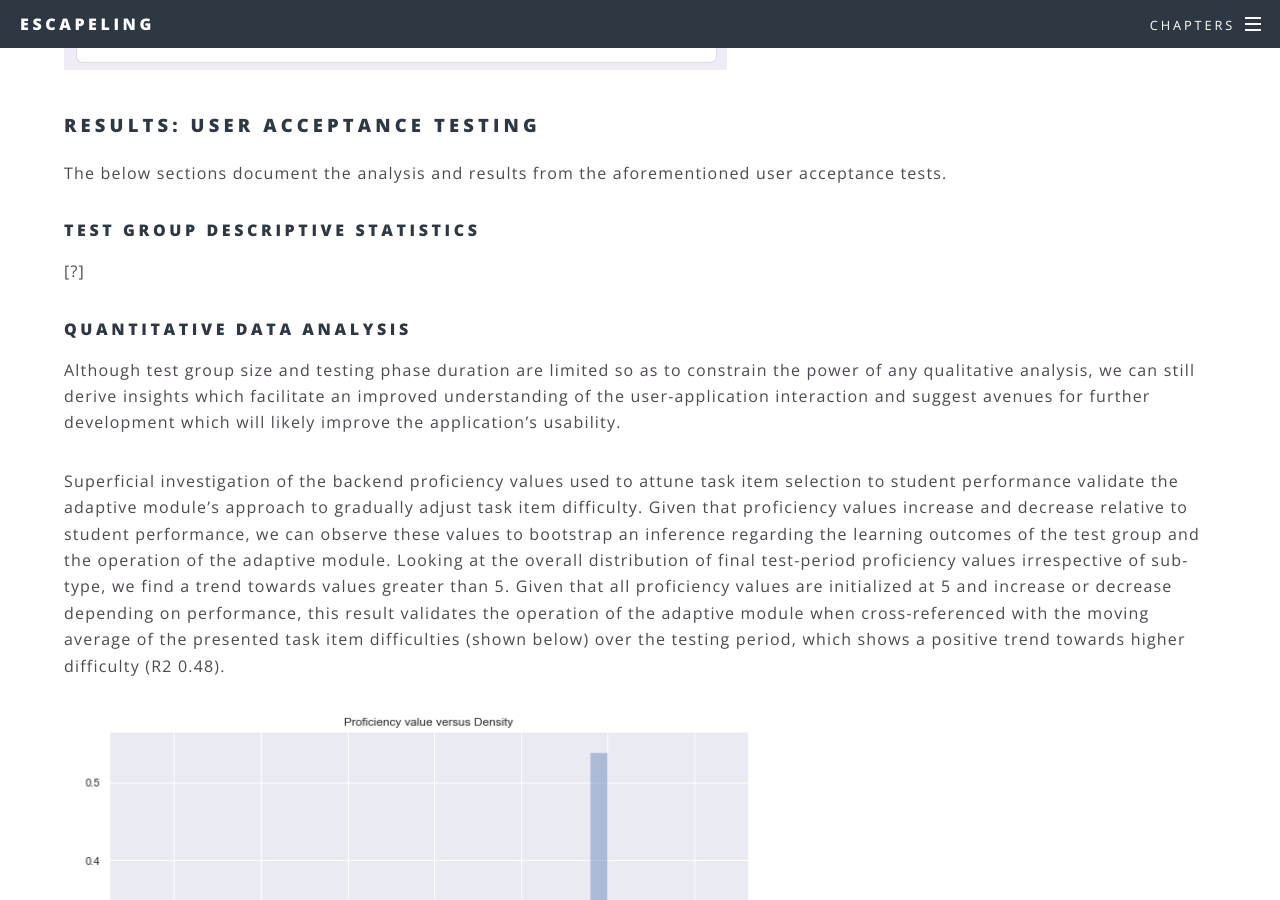
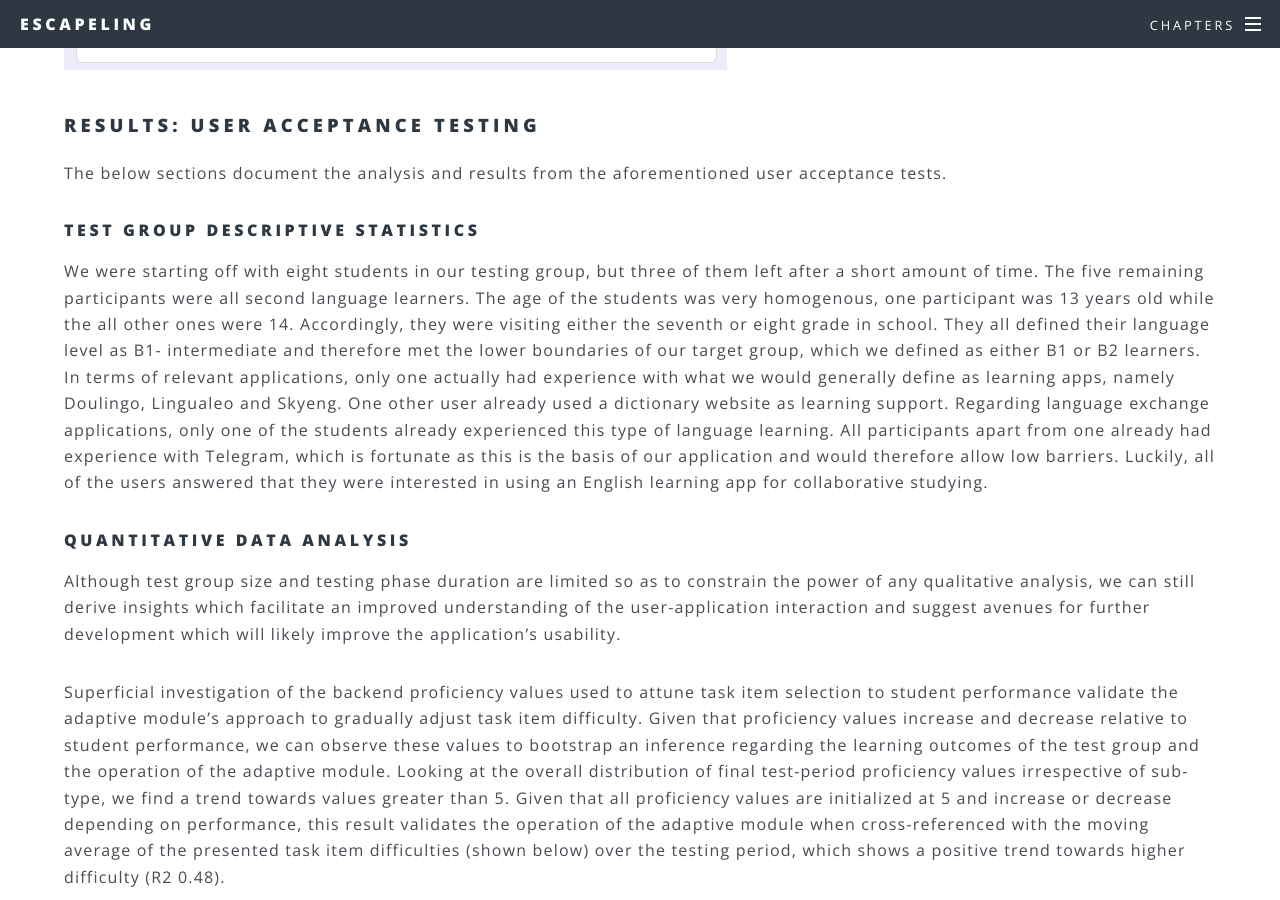
Before and after one commit to ALLUOS/ALLUOS.github.io, a Jekyll site: the page built from _posts/2020-04-04-testS2.md, in a window 1280 px wide and 900 px high, scrolled down 1353 px. Built offline with Jekyll 4.4.1, drawn with Linux system fonts in a browser that asks for light colours.

Commit message:
Update 2020-04-04-testS2.md

```diff
--- a/_posts/2020-04-04-testS2.md
+++ b/_posts/2020-04-04-testS2.md
@@ -22,7 +22,9 @@ For example, the [sentence correction]() task is scored according to the number
 The below sections document the analysis and results from the aforementioned user acceptance tests.
 
 #### Test Group Descriptive Statistics
-[?]
+
+We were starting off with eight students in our testing group, but three of them left after a short amount of time. The five remaining participants were all second language learners. The age of the students was very homogenous, one participant was 13 years old while the all other ones were 14. Accordingly, they were visiting either the seventh or eight grade in school. They all defined their language level as B1- intermediate and therefore met the lower boundaries of our target group, which we defined as either B1 or B2 learners.
+In terms of relevant applications, only one actually had experience with what we would generally define as learning apps, namely Doulingo, Lingualeo and Skyeng. One other user already used a dictionary website as learning support. Regarding language exchange applications, only one of the students already experienced this type of language learning. All participants apart from one already had experience with Telegram, which is fortunate as this is the basis of our application and would therefore allow low barriers. Luckily, all of the users answered that they were interested in using an English learning app for collaborative studying.
 
 #### Quantitative Data Analysis
 
```
